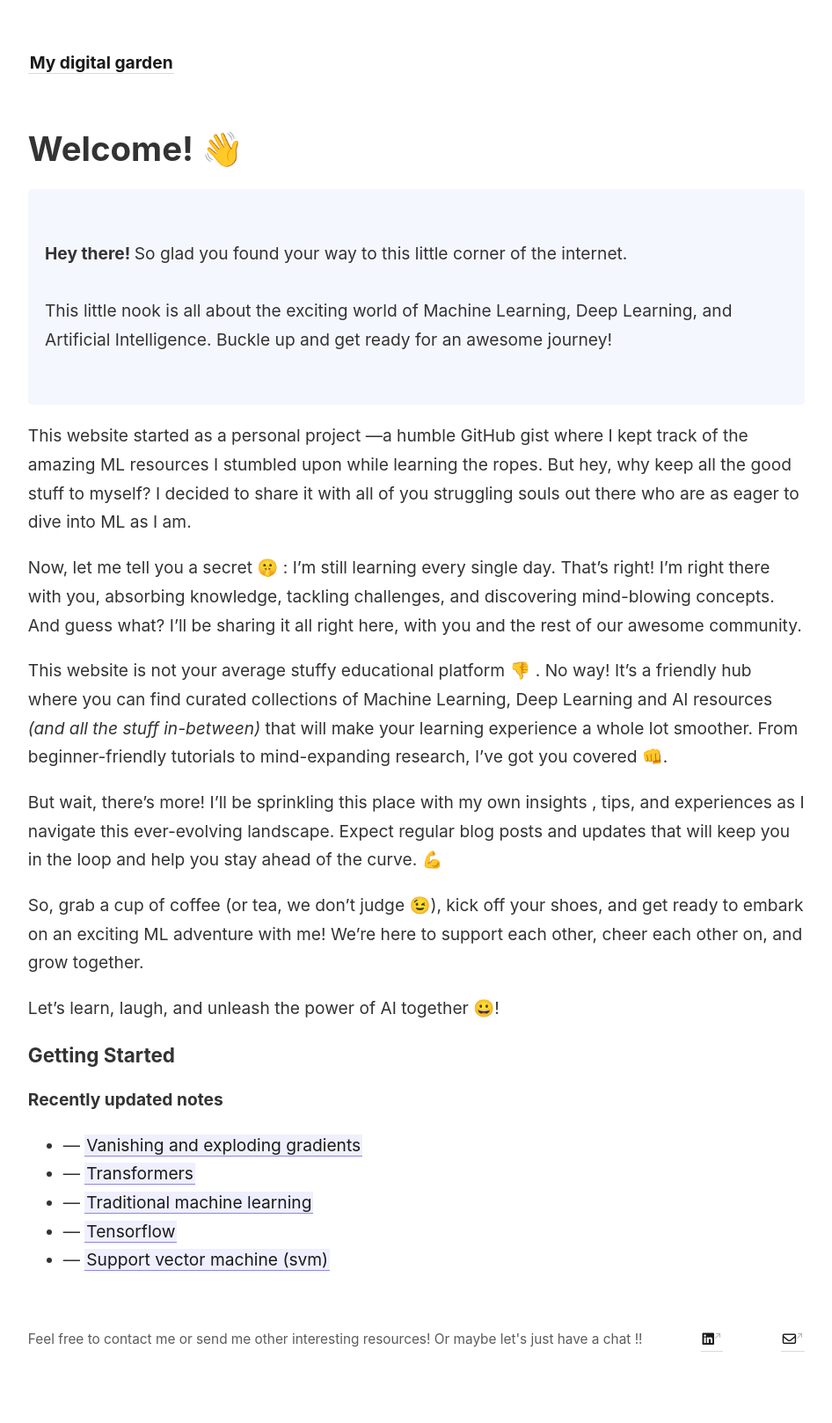
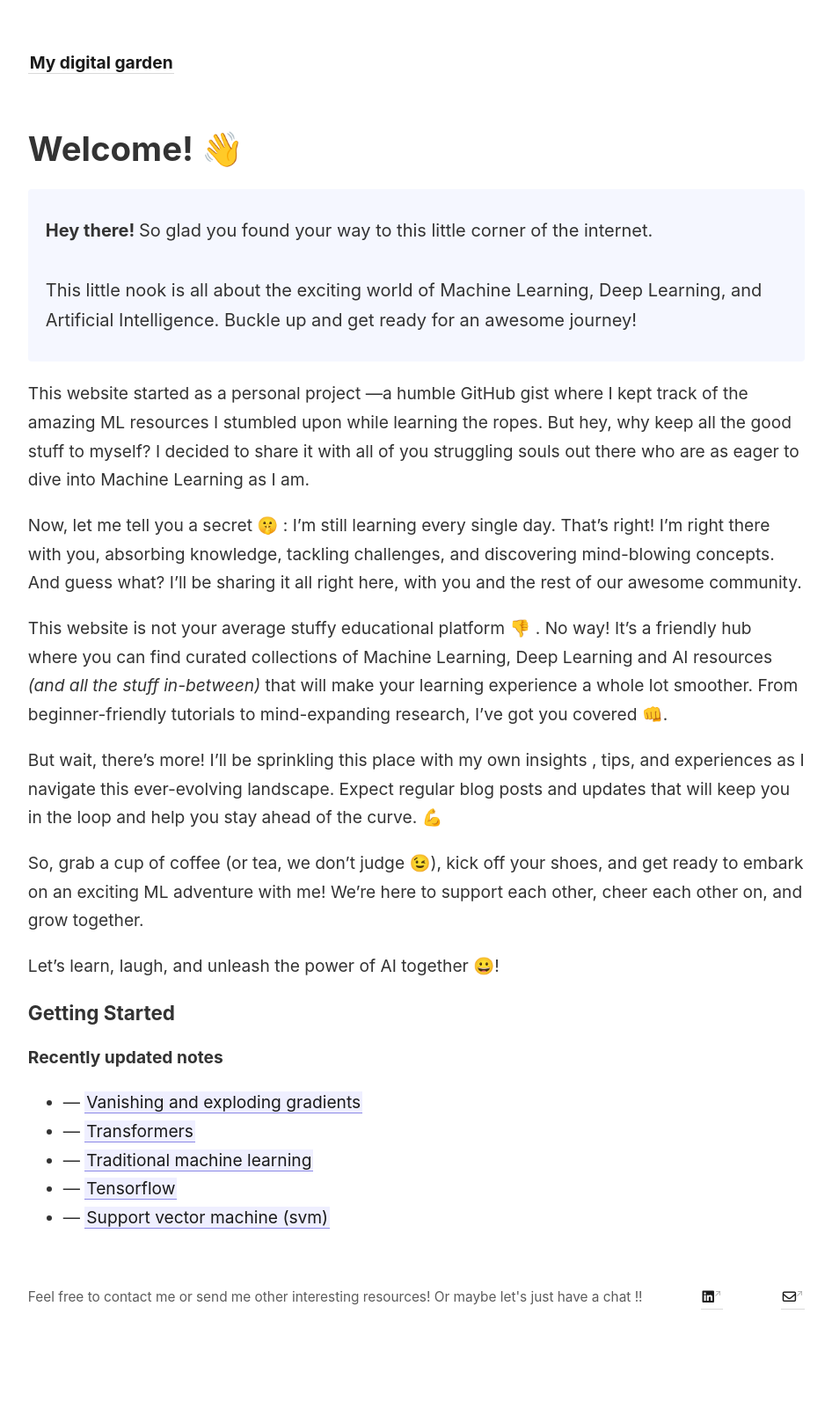
Before and after one commit to proy9714/priyadarshi-digital-garden, a Jekyll site: the page built from _pages/index.md, in a window 1280 px wide. Shown: the whole page at 88% size, without its empty margins (45-991 px from the left). Built offline with Jekyll 4.4.1, drawn with Linux system fonts in a browser that asks for light colours; after the commit the page ends 1570 px from its top, so only the background shows below that.

Commit message:
vault backup: 2023-06-02 19:43:37

```diff
--- a/_pages/index.md
+++ b/_pages/index.md
@@ -7,12 +7,12 @@ permalink: /
 
 # Welcome! 👋
 
-<p style="padding: 3em 1em; background: #f5f7ff; border-radius: 4px;">
+<p style="font-size: 20px; padding: 1.5em 1em; background: #f5f7ff; border-radius: 4px;">
   <strong>Hey there! </strong> So glad you found your way to this little corner of the internet. <br><br>
   This little nook is all about the exciting world of Machine Learning, Deep Learning, and Artificial Intelligence. Buckle up and get ready for an awesome journey!
 </p>
 
-This website started as a personal project —a humble GitHub gist where I kept track of the amazing ML resources I stumbled upon while learning the ropes. But hey, why keep all the good stuff to myself? I decided to share it with all of you struggling souls out there who are as eager to dive into ML as I am.
+This website started as a personal project —a humble GitHub gist where I kept track of the amazing ML resources I stumbled upon while learning the ropes. But hey, why keep all the good stuff to myself? I decided to share it with all of you struggling souls out there who are as eager to dive into Machine Learning as I am.
 
 Now, let me tell you a secret 🤫 : I'm still learning every single day. That's right! I'm right there with you, absorbing knowledge, tackling challenges, and discovering mind-blowing concepts. And guess what? I'll be sharing it all right here, with you and the rest of our awesome community.
 
```
